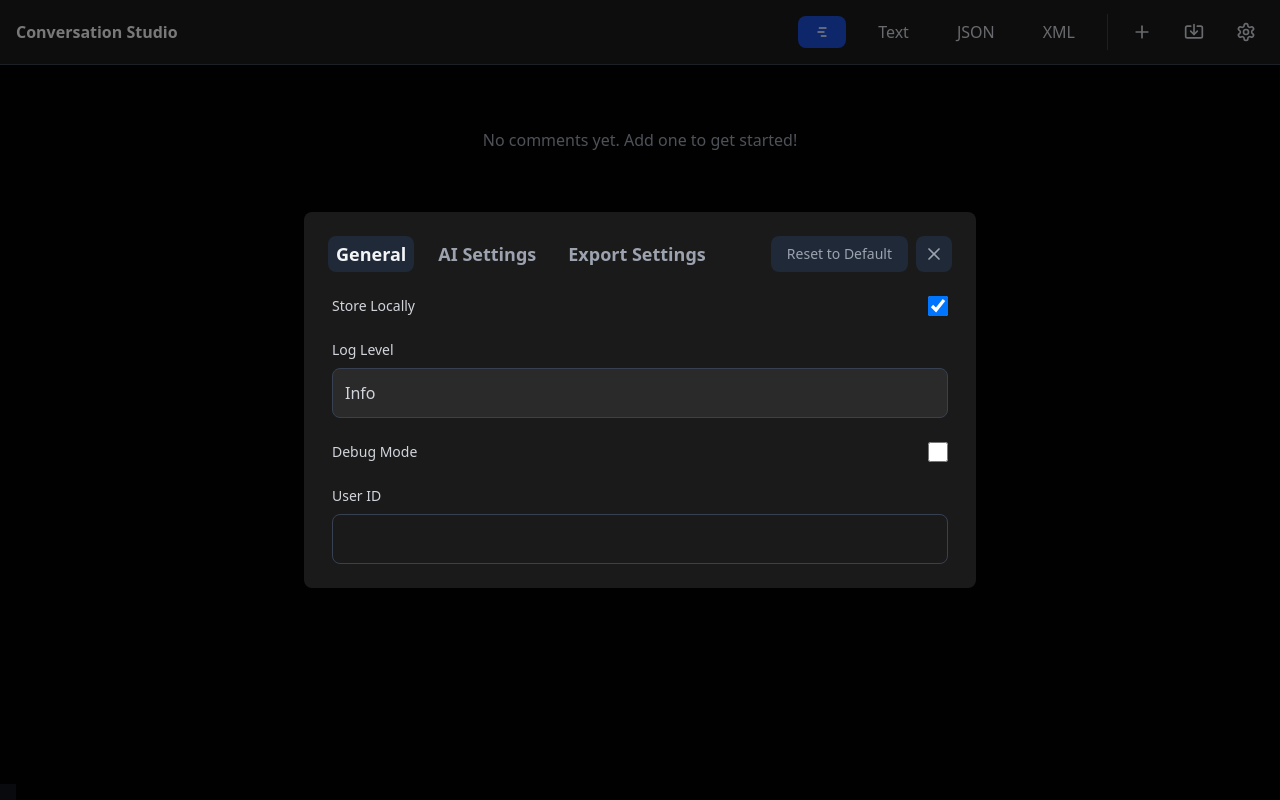
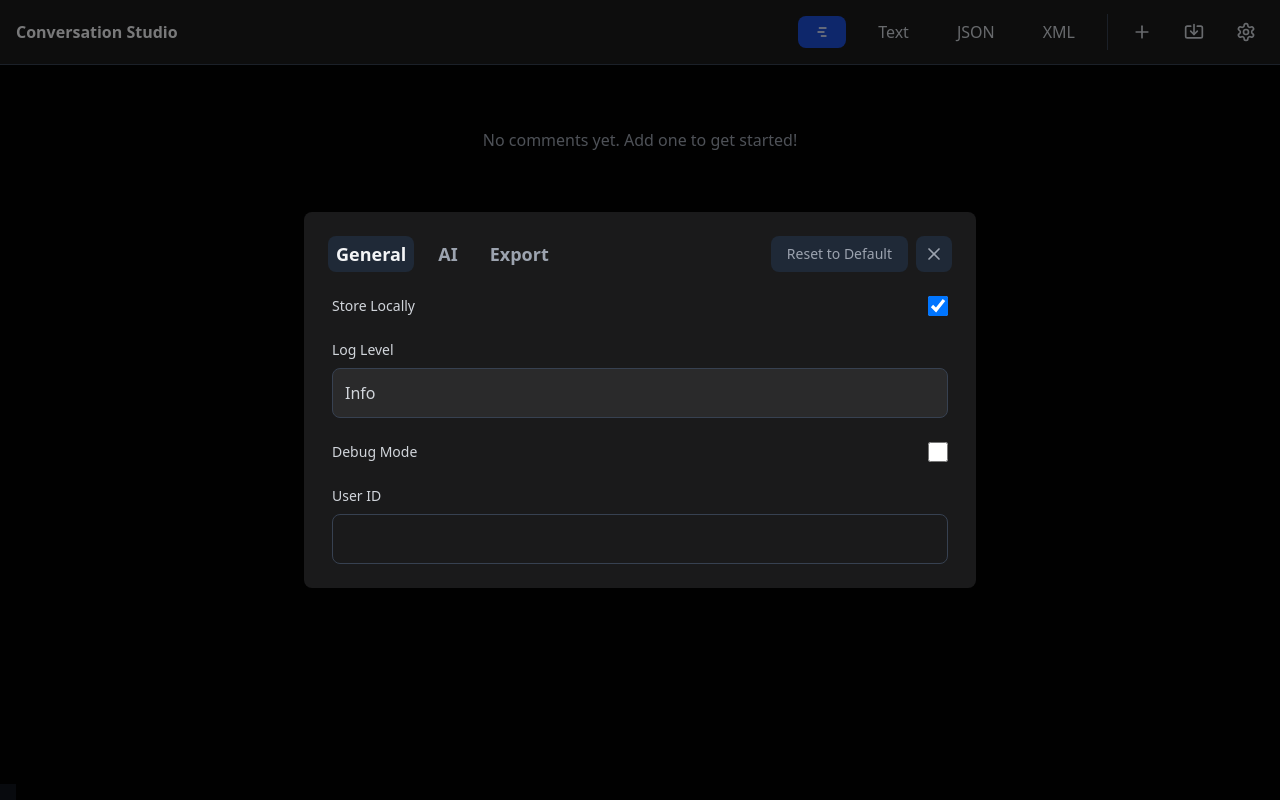
Before and after one commit to johnhenry/conversation-studio, a React (Vite) app: page / in a window 1280 px wide. Both pictures are taken after a click on the button 1246 px from the left and 32 px from the top of the page. Built offline with nearby package versions, Linux system fonts and the light colour scheme.

Commit message:
shorten titles on tabs in settings

```diff
--- a/src/components/SettingsModal.tsx
+++ b/src/components/SettingsModal.tsx
@@ -101,7 +101,7 @@ const SettingsModal: React.FC<SettingsModalProps> = ({
                     : "text-gray-400 hover:text-gray-200"
                 }`}
               >
-                AI Settings
+                AI
               </button>
               <button
                 onClick={() => setActiveTab("export")}
@@ -111,7 +111,7 @@ const SettingsModal: React.FC<SettingsModalProps> = ({
                     : "text-gray-400 hover:text-gray-200"
                 }`}
               >
-                Export Settings
+                Export
               </button>
             </div>
           </div>
```
